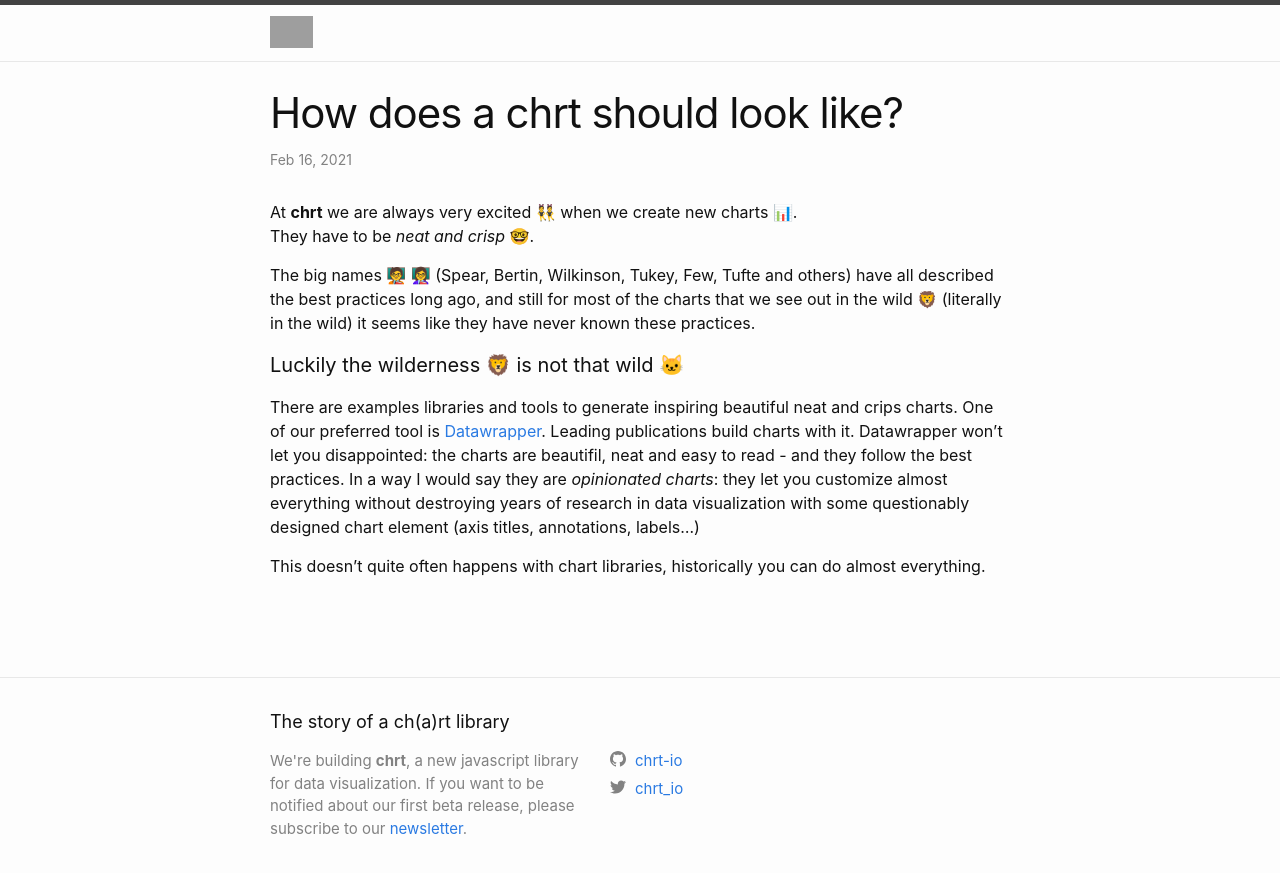
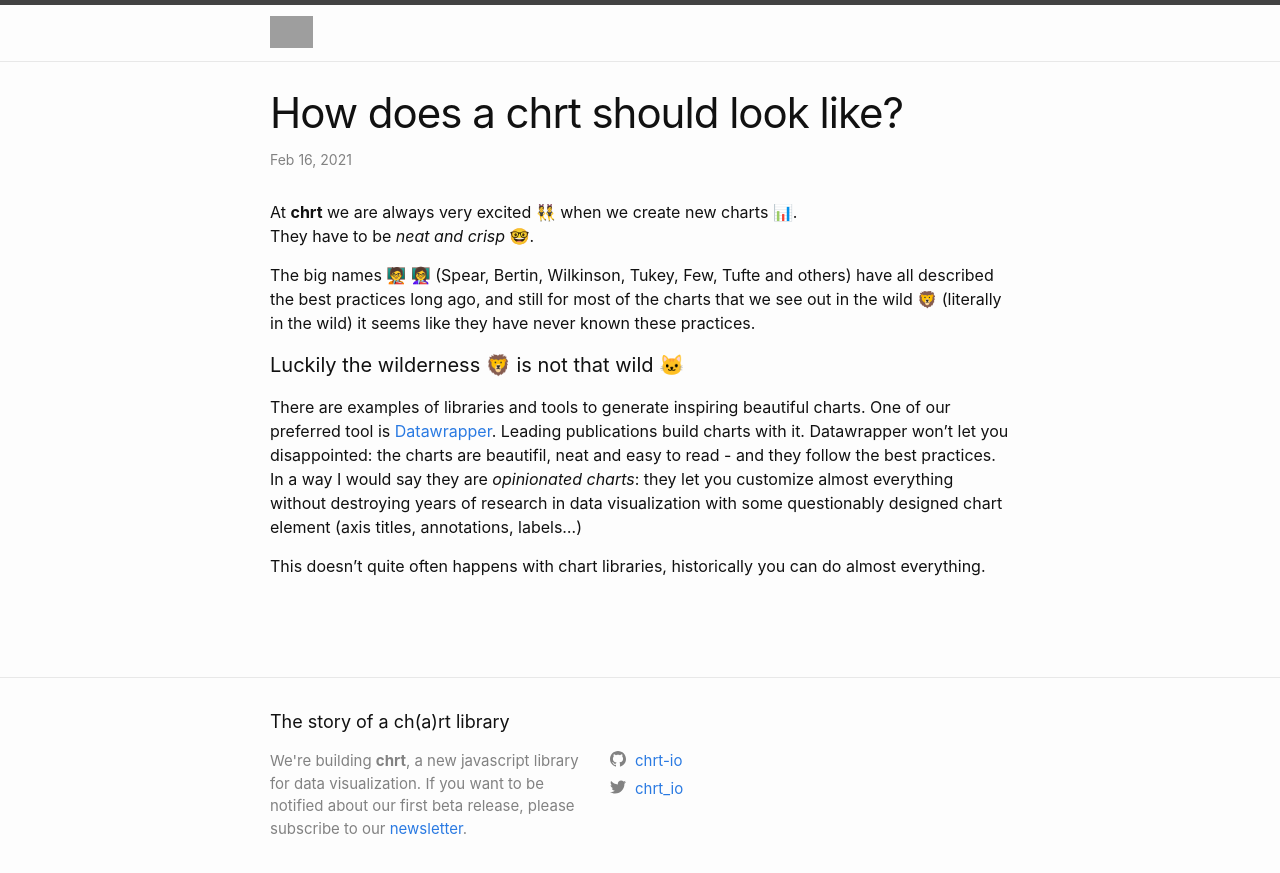
Before and after one commit to chrt-io/blog, a Jekyll site: the page built from _posts/2021-02-16-how-does-a-chrt-should-look-like.md, in a window 1280 px wide. Shown: the top 873 px of the page. Built offline with Jekyll 4.4.1, drawn with Linux system fonts in a browser that asks for light colours; grey boxes are pictures that could not be loaded.

Commit message:
Update from Forestry.io carlo zapponi updated _posts/2021-02-16-how-does-a-chrt-should-look-like.md

```diff
--- a/_posts/2021-02-16-how-does-a-chrt-should-look-like.md
+++ b/_posts/2021-02-16-how-does-a-chrt-should-look-like.md
@@ -12,6 +12,6 @@
 
 #### Luckily the wilderness 🦁 is not that wild 🐱
 
-There are examples libraries and tools to generate inspiring beautiful neat and crips charts. One of our preferred tool is [Datawrapper](https://www.datawrapper.de/). Leading publications build charts with it. Datawrapper won't let you disappointed: the charts are beautifil, neat and easy to read - and they follow the best practices. In a way I would say they are _opinionated charts_: they let you customize almost everything without destroying years of research in data visualization with some questionably designed chart element (axis titles, annotations, labels...)
+There are examples of libraries and tools to generate inspiring beautiful charts. One of our preferred tool is [Datawrapper](https://www.datawrapper.de/). Leading publications build charts with it. Datawrapper won't let you disappointed: the charts are beautifil, neat and easy to read - and they follow the best practices. In a way I would say they are _opinionated charts_: they let you customize almost everything without destroying years of research in data visualization with some questionably designed chart element (axis titles, annotations, labels...)
 
 This doesn't quite often happens with chart libraries, historically you can do almost everything.
```
